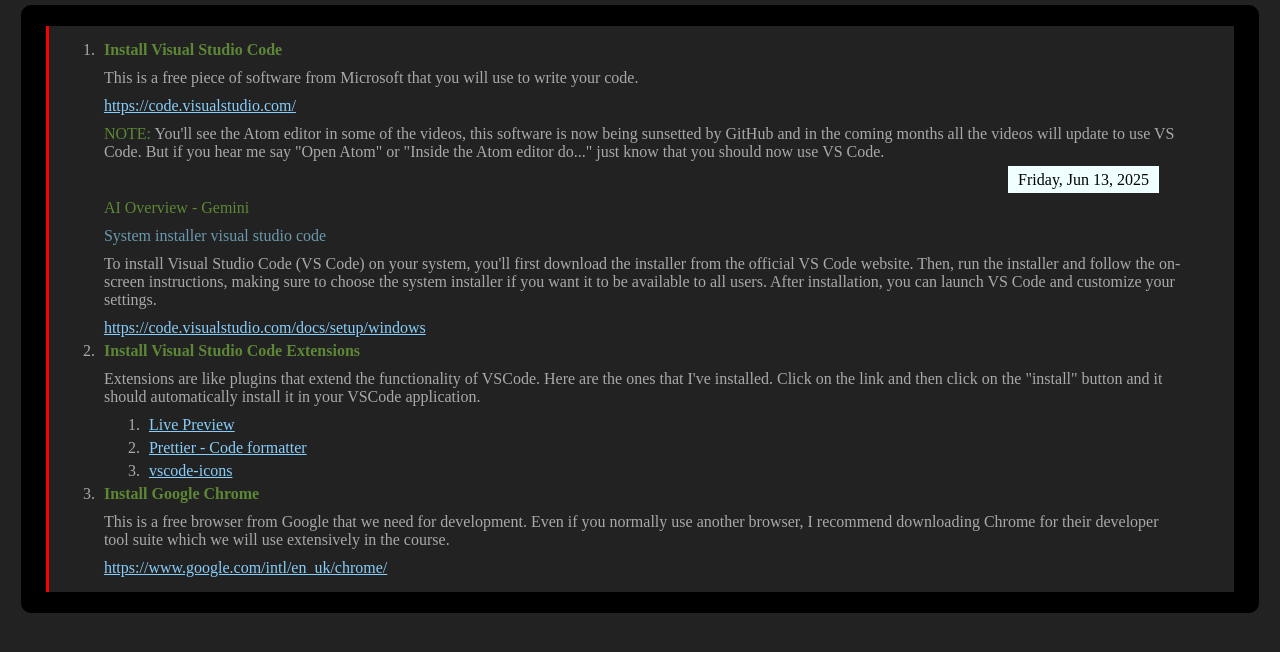
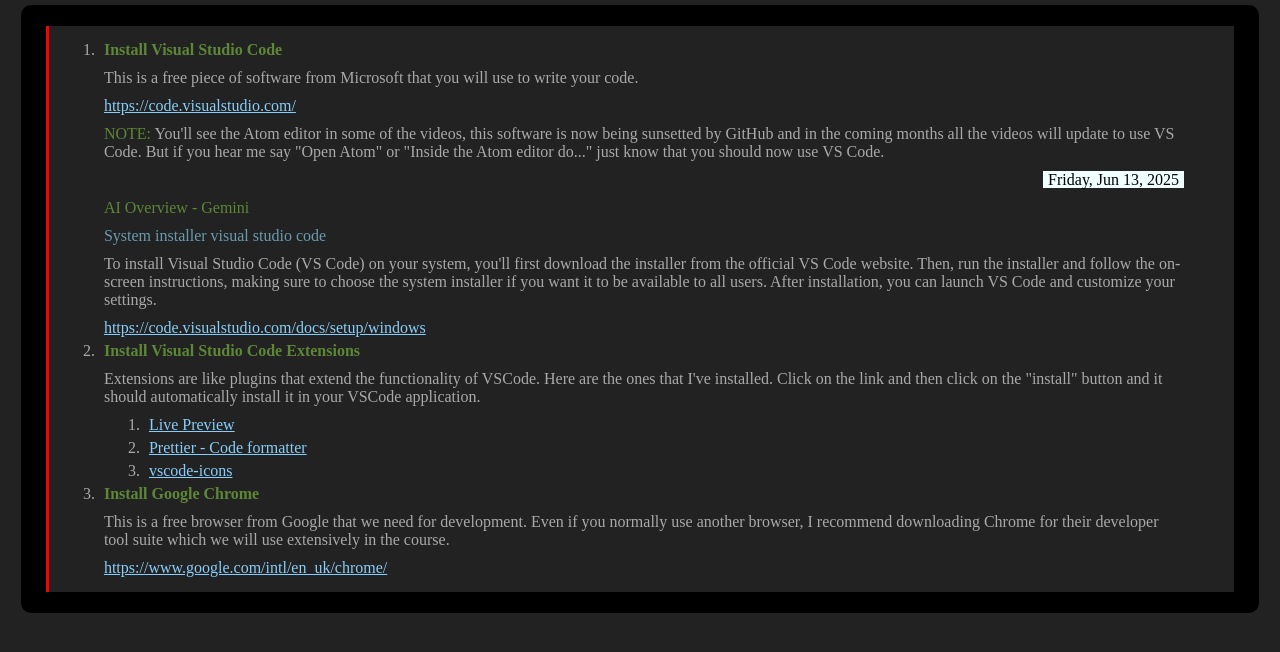
Before and after one commit to Wajunagus/The-Complete-Full-Stack-Web-Development-Bootcamp, a plain HTML site: page Section 1-Front-End Web Development/4. Download the Required Software/index.html in a window 1280 px wide. Shown: the part 108-760 px from the top of the page. Drawn offline with Linux system fonts and the light colour scheme.

Commit message:
mod(html)
4. Download the Required Software\index.html

```diff
--- a/Section 1-Front-End Web Development/4. Download the Required Software/index.html
+++ b/Section 1-Front-End Web Development/4. Download the Required Software/index.html
@@ -19,7 +19,7 @@
                     <p>This is a free piece of software from Microsoft that you will use to write your code.</p>
                     <a href="https://code.visualstudio.com/" target="_blank">https://code.visualstudio.com/</a>
                     <p><span class="emp">NOTE:</span> You'll see the Atom editor in some of the videos, this software is now being sunsetted by GitHub and in the coming months all the videos will update to use VS Code. But if you hear me say "Open Atom" or "Inside the Atom editor do..." just know that you should now use VS Code.</p>
-                    <p class="date"><span>Friday, Jun 13, 2025</span></p>
+                    <p style="text-align: right;"><span style="color: black; background-color: azure; padding: 0 5px;">Friday, Jun 13, 2025</span></p>
                     <span class="emp">AI Overview - Gemini</span>
                     <p class="key">System installer visual studio code</p>
                     <p>To install Visual Studio Code (VS Code) on your system, you'll first download the installer from the official VS Code website. Then, run the installer and follow the on-screen instructions, making sure to choose the system installer if you want it to be available to all users. After installation, you can launch VS Code and customize your settings.</p>
```
